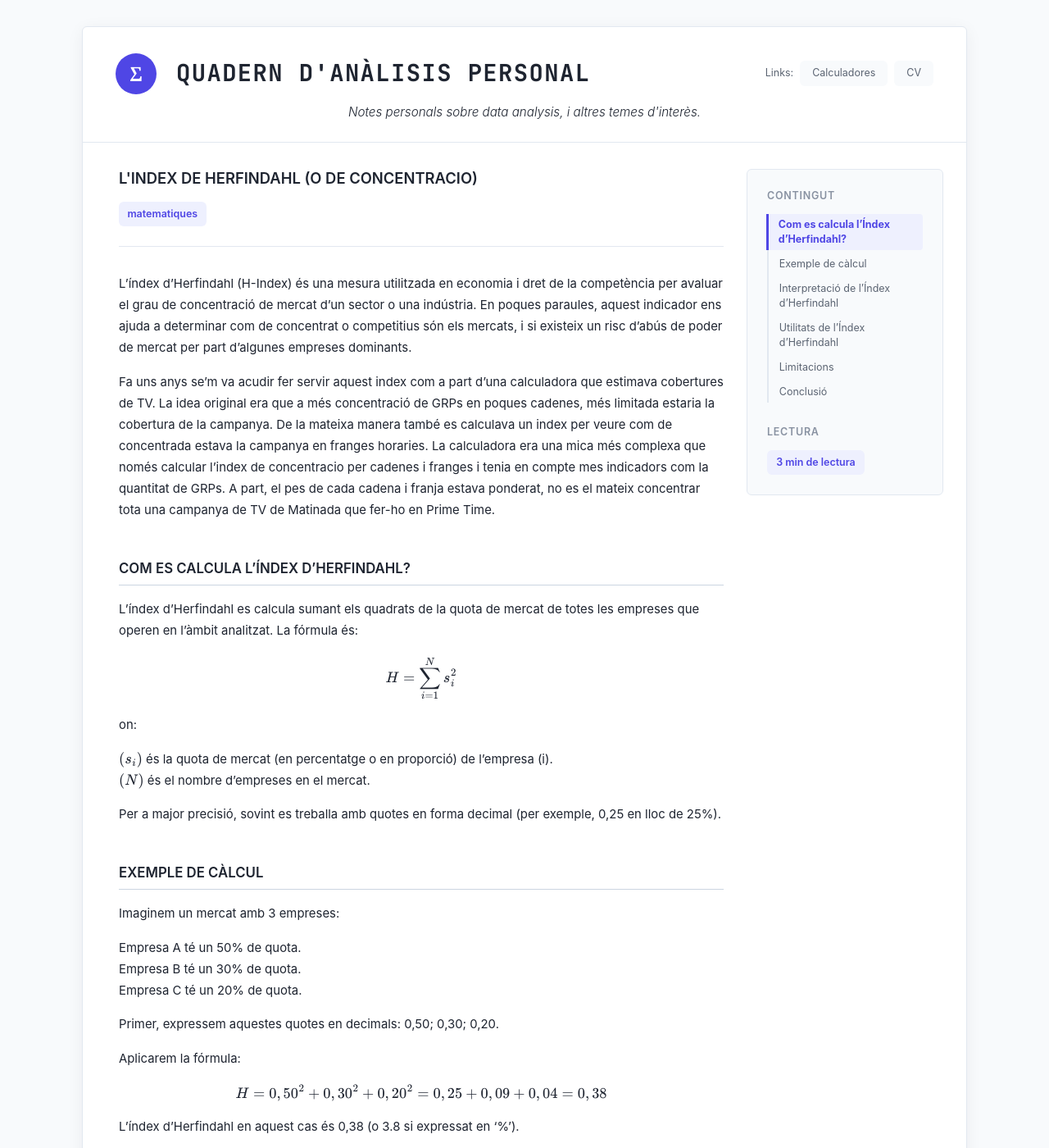
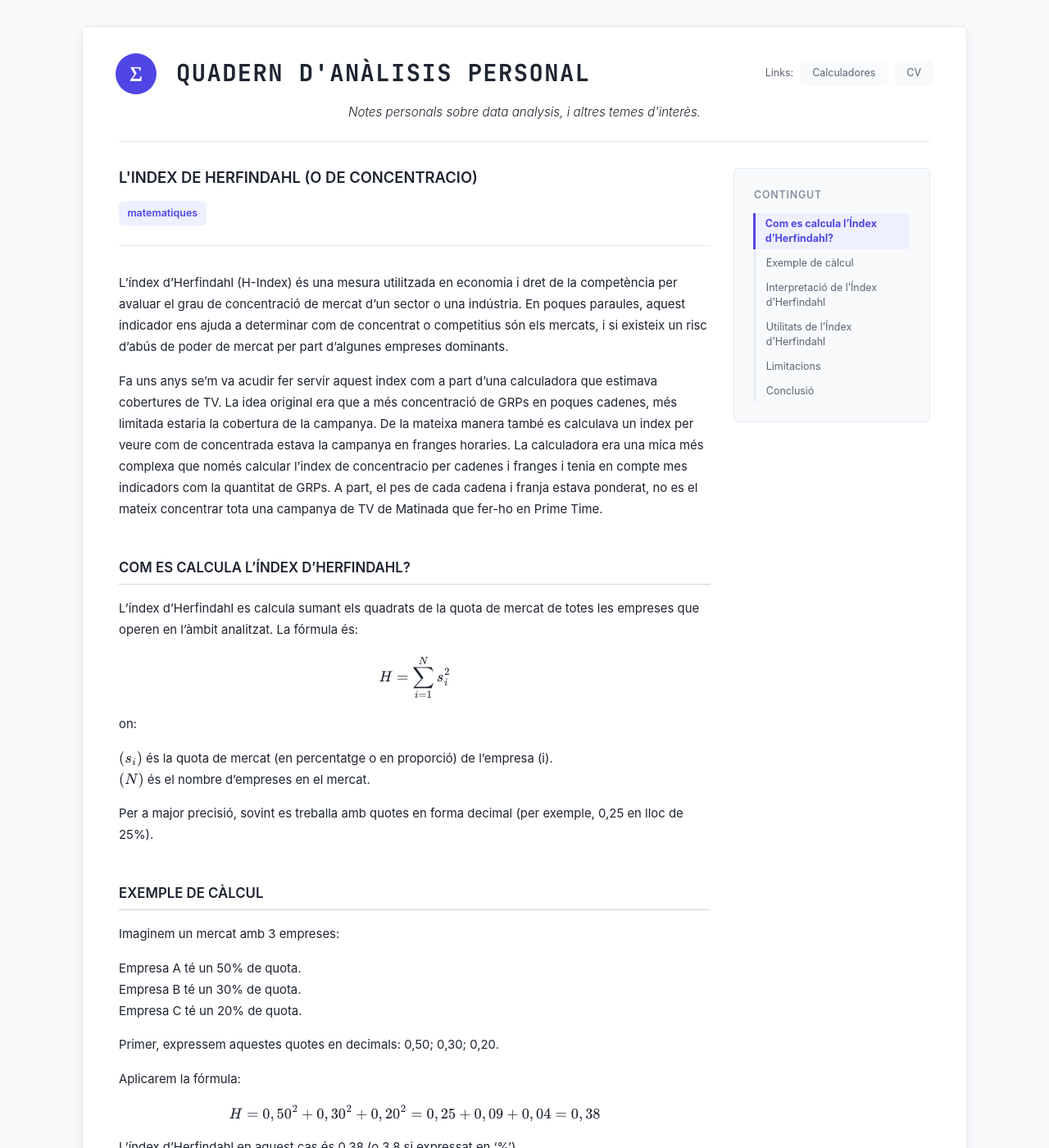
Before and after one commit to alberthr/alberthr.github.io, a Jekyll site: the page built from _posts/2010-06-01-herfindahl-concentracio.md, in a window 1280 px wide and 1400 px high. Shown: the whole window at 82% size. Built offline with Jekyll 4.4.1, drawn with Linux system fonts in a browser that asks for light colours; comment, search, counter and statistics services are not loaded.

Commit message:
petits canvis en l'aspecte general

```diff
--- a/_layouts/post.html
+++ b/_layouts/post.html
@@ -102,10 +102,6 @@
           <h3 class="margin-title">Contingut</h3>
           <nav class="toc-list" id="toc-list"></nav>
         </div>
-        <div class="margin-block">
-          <h3 class="margin-title">Lectura</h3>
-          <span class="sidebar-meta" id="reading-time">…</span>
-        </div>
       </aside>
 
     </div>
--- a/assets/css/style.css
+++ b/assets/css/style.css
@@ -58,22 +58,19 @@ a:hover { color: var(--accent-hover); }
 /* ===================== CAPCALERA (dins de la caixa) ===================== */
 .site-header-card {
   padding: 1.1rem 2.5rem;
-  border-bottom: 1px solid var(--border);
+  position: relative;
   display: flex;
   flex-direction: column;
   gap: 0.6rem;
+}
 
-  /* Creem les línies de la quadrícula */
- /* background-image:
-    linear-gradient(to right, rgba(0, 0, 0, 0.1) 1px, transparent 1px),
-    linear-gradient(to bottom, rgba(0, 0, 0, 0.1) 1px, transparent 1px);
-
-  /* Definim la mida de cada quadre (ex: 20px x 20px) */
-  /*background-size: 20px 20px;*/
-
-
-
-
+.site-header-card::after {
+  content: "";
+  position: absolute;
+  bottom: 0;
+  left: 2.75rem;
+  right: 2.75rem;
+  border-bottom: 1px solid var(--border);
 }
 
 .site-header-row {
@@ -279,7 +276,7 @@ ul { padding: 0; list-style: none; }
     align-self: flex-start;
     max-height: calc(100vh - 3rem);
     overflow-y: auto;
-    margin: 2rem 1.75rem 2rem 0;
+    margin: 2rem 2.75rem 2rem 0;
     background: var(--page-bg);
     border: 1px solid var(--border);
     border-radius: var(--radius);
@@ -514,6 +511,7 @@ th { background-color: var(--accent-light); font-weight: 700; color: var(--text)
 @media (max-width: 700px) {
   body { padding: 1rem 0.75rem; }
   .site-header-card { padding: 1rem 1.25rem; }
+  .site-header-card::after { left: 1.25rem; right: 1.25rem; }
   .page-shell { padding: 1.5rem 1.25rem; }
   .post-article-col { padding: 1.5rem 1.25rem; }
   h1 { font-size: 1.25rem; }
```
